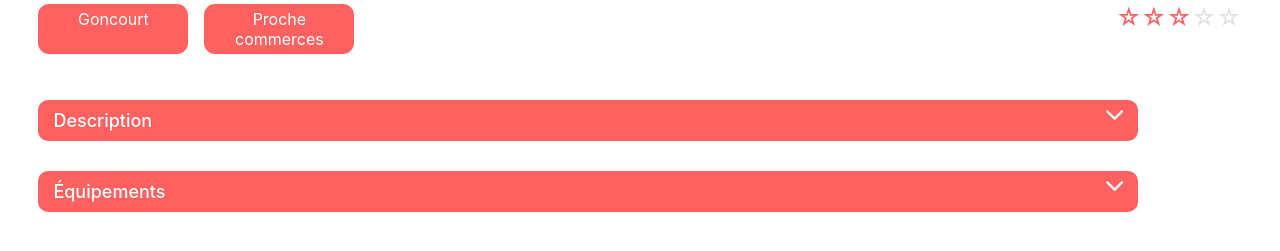
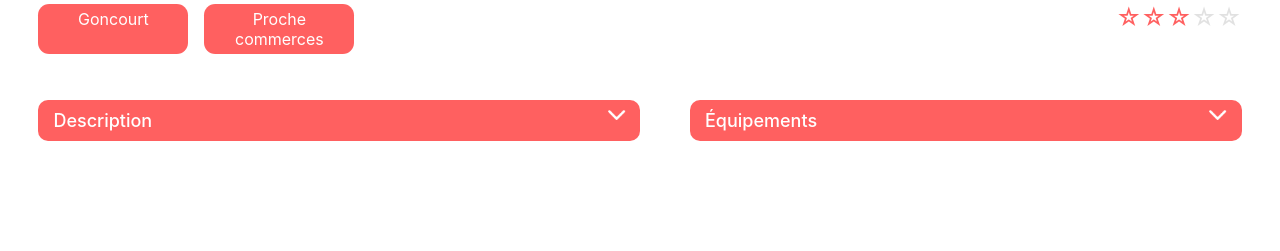
Before and after one commit to Sof08/Projet7, a React (Create React App) app: page /logement/0979876d in a window 1280 px wide. Shown: the part 563-814 px from the top of the page. Built offline with nearby package versions, Linux system fonts and the light colour scheme.

Commit message:
logementPage

```diff
--- a/src/pages/LogementPage.js
+++ b/src/pages/LogementPage.js
@@ -15,7 +15,6 @@ function Logement(){
     return(
       <div>
             <Header />
-
             <div className="logement-page">
                 <div>
                     <img src="https://picsum.photos/800/400" className="img_log" alt="" />
@@ -45,26 +44,20 @@ function Logement(){
 
                     </div>
                 </div>
-
-            <div className="logement-page_description">
+                <div className="logement-page_description_section">
                         <div className="logement-page_description_content">
                             <Collapse title="Description" content={logement.description} />
                         </div>
-            </div>
 
-            <div className="logement-page_description">
                         <div className="logement-page_description_content">
                             <Collapse title="Équipements" content={logement.equipments.map((equipment, i) => (
-                        <span>{equipment}</span>
-                        ))}
-                    />
+                                <ul key={i}>
+                                    <li>{equipment}</li>
+                                </ul>
+
+                            ))} />
                         </div>
                 </div>
-
-
-
-
-
             </div>
         </div>
     );
--- a/src/styles/about.css
+++ b/src/styles/about.css
@@ -16,7 +16,7 @@
     background-color: #f7f7f7;
     display: flex;
     flex-direction: column;
-    gap: 5px;
+    /*gap: 5px;*/
     letter-spacing: 1px;
     visibility: visible;
     opacity: 1;
--- a/src/styles/viewone.css
+++ b/src/styles/viewone.css
@@ -74,6 +74,17 @@ h2{
     border-radius: 0.7rem;
     text-align: center;
 }
+.logement-page_description_section{
+    align-items: flex-start;
+    justify-content: center;
+    display: flex;
+    gap: 50px;
+    margin-bottom: 30px;
+}
+.logement-page_description_content{
+    flex: 1 0 auto;
+    max-width: 50%
+}
 .logement-page_description_content li{
     list-style: none;
     margin: 0 2px 0 0;
```
Lines whose indentation alone changed are shown as unchanged.
